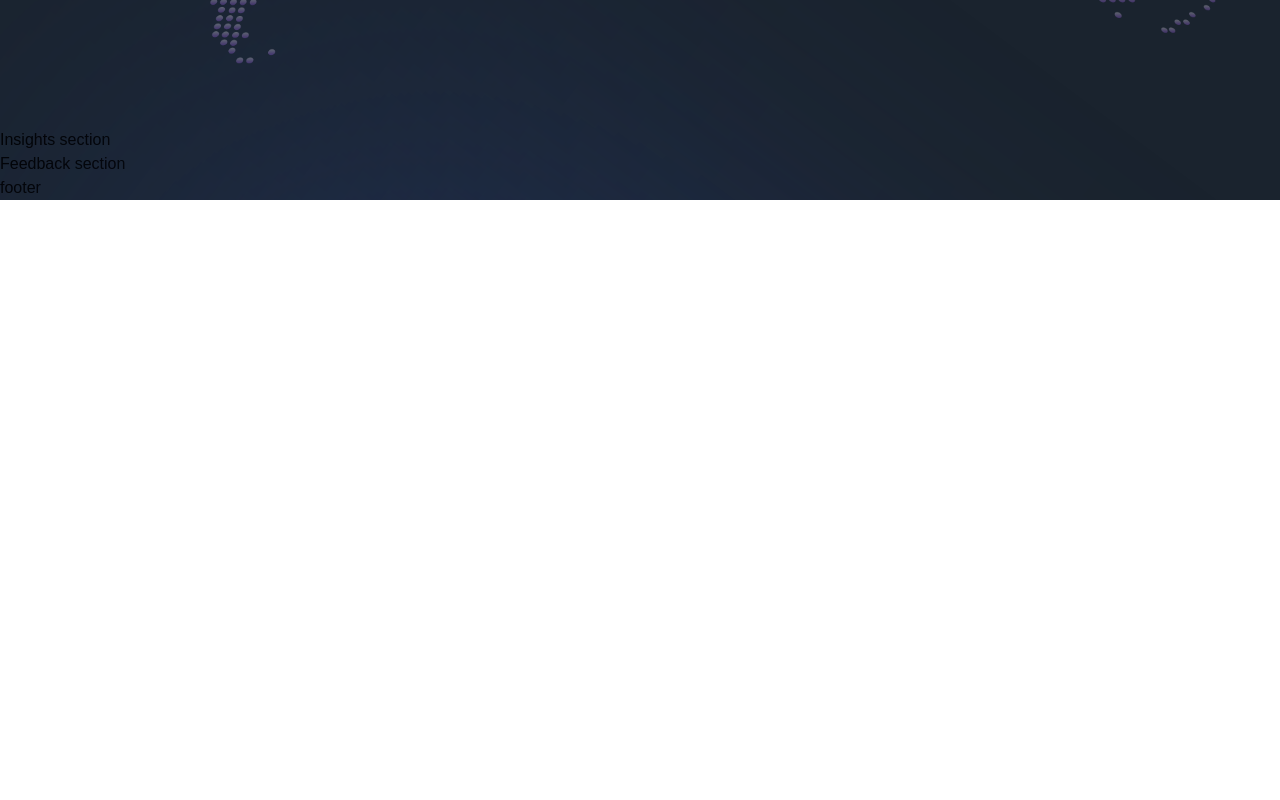
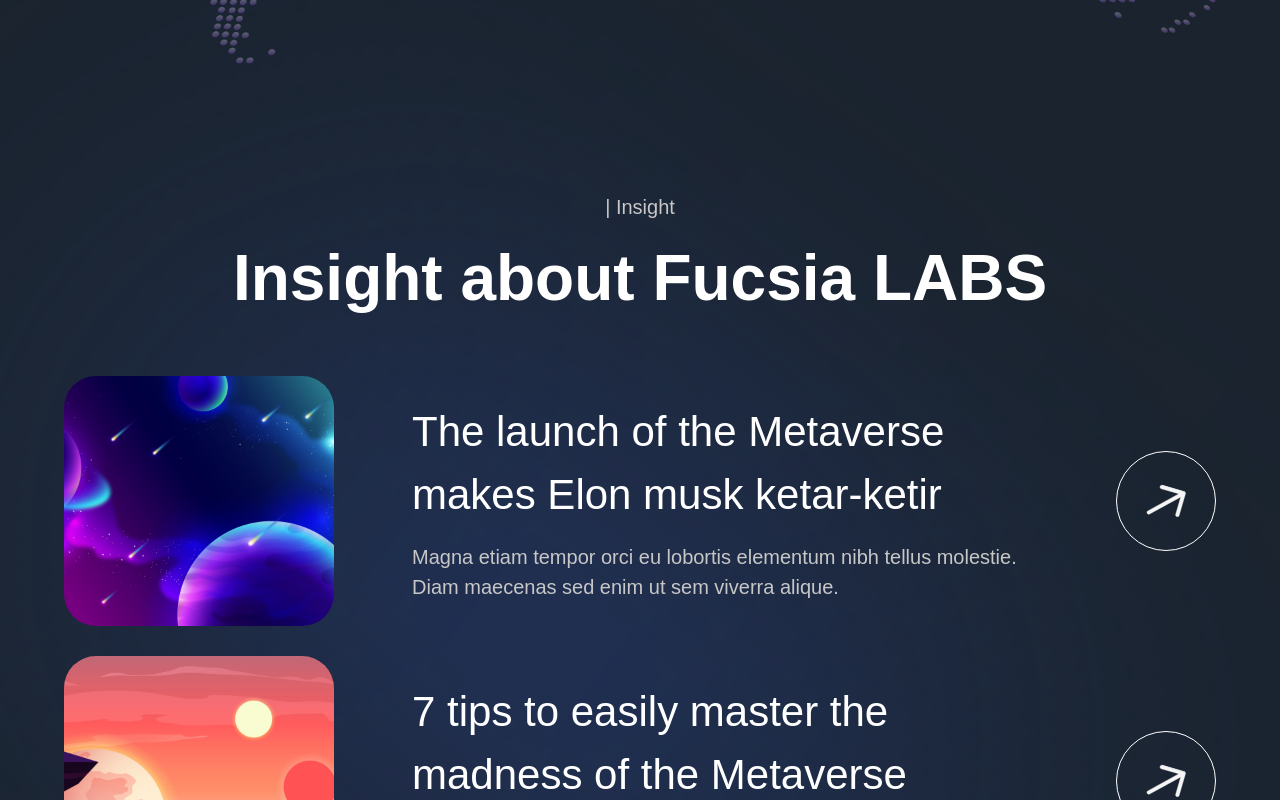
Before and after one commit to 0xCryptored/Fucsia-Labs, a Next.js app: page / in a window 1280 px wide. Shown: the part 5160-5960 px from the top of the page. Before the commit the page ends 5360 px from the top, so only its background shows below. Built offline with nearby package versions, Linux system fonts and the light colour scheme; a web font is replaced by a local one.

Commit message:
added insights section

```diff
--- a/components/InsightCard.jsx
+++ b/components/InsightCard.jsx
@@ -1,9 +1,38 @@
-'use client';
+"use client";
 
-const InsightCard = () => (
-  <div>
-    Insight Card
-  </div>
+import { motion } from "framer-motion";
+import { fadeIn } from "../utils/motion";
+
+const InsightCard = ({ imgUrl, title, subtitle, index }) => (
+  <motion.div
+    variants={fadeIn("up", "spring", index * 0.5, 1)}
+    className="flex md:flex-row flex-col gap-4"
+  >
+    <img
+      src={imgUrl}
+      alt="planet-01"
+      className="md:w-[270px] w-full h-[250px] rounded-[32px] object-cover"
+    />
+    <div className="w-full flex justify-between items-center">
+      <div className="flex-1 md:ml-[62px] flex flex-col max-w-[650px]">
+        <h4 className="font-normal lg:text-[42px] text-26px text-white">
+          {title}
+        </h4>
+        <p className="mt-[16px] font-normal lg:text-[20px] text-[14px] text-secondary-white">
+          {subtitle}
+        </p>
+      </div>
+      <a href="#">
+        <div className="lg:flex hidden items-center justify-center w-[100px] h-[100px] rounded-full bg-transparent border-[1px] border-white">
+          <img
+            src="arrow.svg"
+            alt="link-arrow"
+            className="w-[40%] h-[40%] object-contain"
+          />
+        </div>
+      </a>
+    </div>
+  </motion.div>
 );
 
 export default InsightCard;
--- a/sections/Insights.jsx
+++ b/sections/Insights.jsx
@@ -1,8 +1,32 @@
-'use client';
+"use client";
+
+import { motion } from "framer-motion";
+import styles from "../styles";
+import { staggerContainer } from "../utils/motion";
+import { InsightCard, TitleText, TypingText } from "../components";
+import { insights } from "../constants";
 
 const Insights = () => (
-  <section>
-    Insights section
+  <section className={`relative ${styles.paddings} z-10`}>
+    <motion.div
+      variants={staggerContainer}
+      initial="hidden"
+      whileInView="show"
+      viewport={{ once: "false", amount: 0.25 }}
+      className={`${styles.innerWidth} mx-auto flex flex-col`}
+    >
+      <TypingText title="| Insight" textStyles="text-center" />
+      <TitleText title="Insight about Fucsia LABS" textStyles="text-center" />
+      <div className="mt-[50px] flex flex-col gap-[30px]">
+        {insights.map((insight, index) => (
+          <InsightCard
+            key={`insight-${index}`}
+            {...insight}
+            index={index + 1}
+          />
+        ))}
+      </div>
+    </motion.div>
   </section>
 );
 
```
